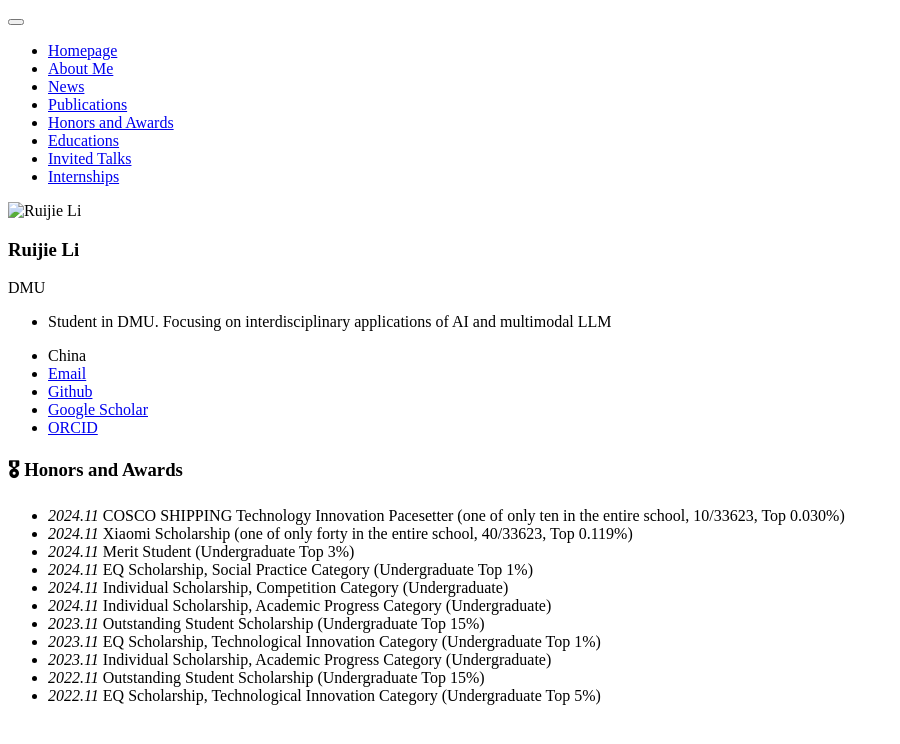
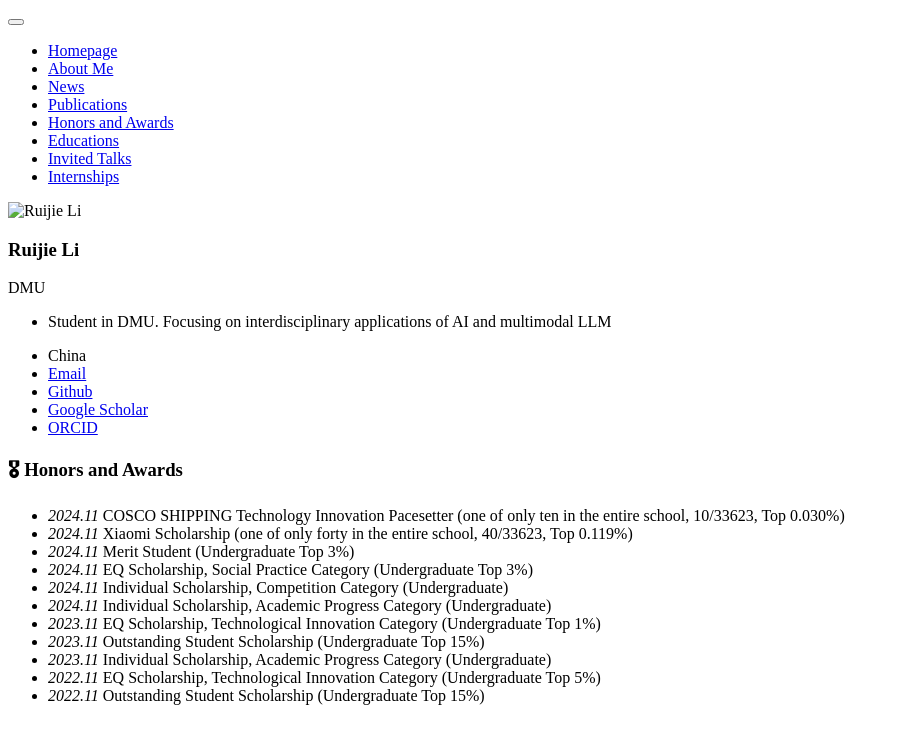
Before and after one commit to ReyJerry/ReyJerry.github.io, a Jekyll site: the page built from _pages/includes/honers.md, in a window 1280 px wide. Shown: the top 744 px of the page, without its empty margins (0-900 px from the left). Built offline with Jekyll 4.4.1, drawn with Linux system fonts in a browser that asks for light colours; our own code applies the rules of GitHub Pages for plain Markdown files.

Commit message:
honers.md

```diff
--- a/_pages/includes/honers.md
+++ b/_pages/includes/honers.md
@@ -2,11 +2,11 @@
 - *2024.11* COSCO SHIPPING Technology Innovation Pacesetter (one of only ten in the entire school, 10/33623, Top 0.030%)
 - *2024.11* Xiaomi Scholarship (one of only forty in the entire school, 40/33623, Top 0.119%)
 - *2024.11* Merit Student (Undergraduate Top 3%)
-- *2024.11* EQ Scholarship, Social Practice Category (Undergraduate Top 1%)
+- *2024.11* EQ Scholarship, Social Practice Category (Undergraduate Top 3%)
 - *2024.11* Individual Scholarship, Competition Category (Undergraduate)
 - *2024.11* Individual Scholarship, Academic Progress Category (Undergraduate)
+- *2023.11* EQ Scholarship, Technological Innovation Category (Undergraduate Top 1%)
 - *2023.11* Outstanding Student Scholarship (Undergraduate Top 15%)
-- *2023.11* EQ Scholarship, Technological Innovation Category (Undergraduate Top 1%)
 - *2023.11* Individual Scholarship, Academic Progress Category (Undergraduate)
+- *2022.11* EQ Scholarship, Technological Innovation Category (Undergraduate Top 5%)
 - *2022.11* Outstanding Student Scholarship (Undergraduate Top 15%)
-- *2022.11* EQ Scholarship, Technological Innovation Category (Undergraduate Top 5%)
```
